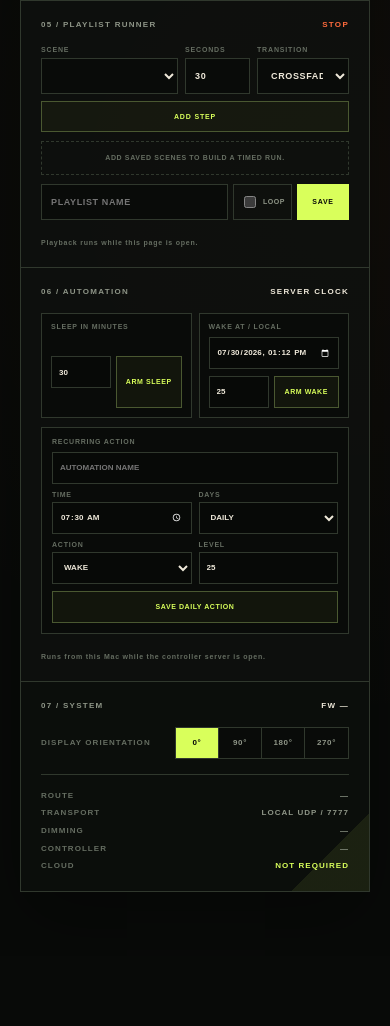
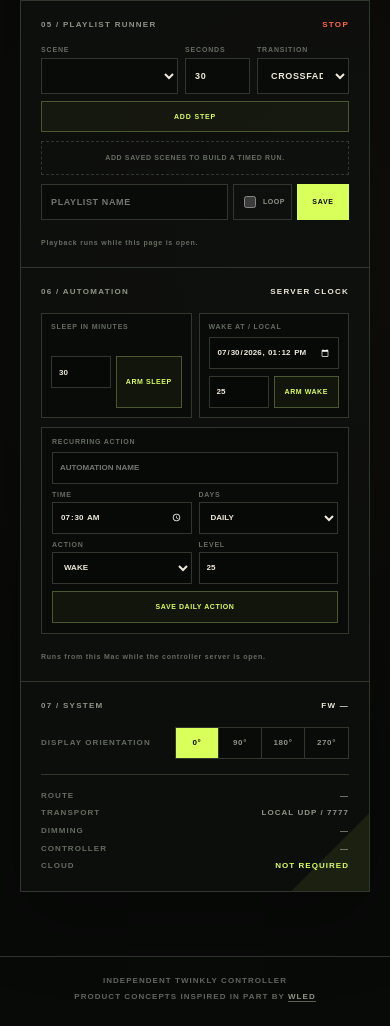
Before and after one commit to jtn0123/squares_controller, a website: page public/index.html in a window 390 px wide. Shown: the part 2866-3892 px from the top of the page. Before the commit the page ends 3822 px from the top, so only its background shows below. Drawn offline with Linux system fonts and the light colour scheme; no server answers.

Commit message:
Document WLED inspiration and expand CI

```diff
--- a/public/index.html
+++ b/public/index.html
@@ -572,6 +572,19 @@
       </aside>
     </main>
 
+    <footer class="project-credit">
+      <span>INDEPENDENT TWINKLY CONTROLLER</span>
+      <span aria-hidden="true">/</span>
+      <span>
+        PRODUCT CONCEPTS INSPIRED IN PART BY
+        <a
+          href="https://github.com/wled/WLED"
+          target="_blank"
+          rel="noopener noreferrer"
+        >WLED</a>
+      </span>
+    </footer>
+
     <div class="toast" id="toast" role="status" aria-live="polite"></div>
     <script type="module" src="/app.js"></script>
   </body>
--- a/public/styles.css
+++ b/public/styles.css
@@ -1705,6 +1705,30 @@ h1 {
 
 .system-list .good {
   color: var(--acid);
+}
+
+.project-credit {
+  display: flex;
+  justify-content: center;
+  gap: 10px;
+  padding: 18px 24px 24px;
+  color: #5f675c;
+  border-top: 1px solid var(--line);
+  font: 600 8px/1.4 "Avenir Next Condensed", sans-serif;
+  letter-spacing: 0.13em;
+  text-align: center;
+}
+
+.project-credit a {
+  color: var(--muted);
+  text-decoration: none;
+  border-bottom: 1px solid #596253;
+}
+
+.project-credit a:hover,
+.project-credit a:focus-visible {
+  color: var(--acid);
+  border-color: var(--acid);
 }
 
 .toast {
@@ -1823,6 +1847,16 @@ h1 {
   .rack-section:last-child {
     border-bottom: 0;
   }
+
+  .project-credit {
+    align-items: center;
+    flex-direction: column;
+    gap: 5px;
+  }
+
+  .project-credit > span[aria-hidden="true"] {
+    display: none;
+  }
 }
 
 @media (prefers-reduced-motion: reduce) {
```
Also changed, not shown: NOTICE.md (added, +29 -0 lines), SECURITY.md (+8 -1 lines), .github/workflows/test.yml, README.md.
